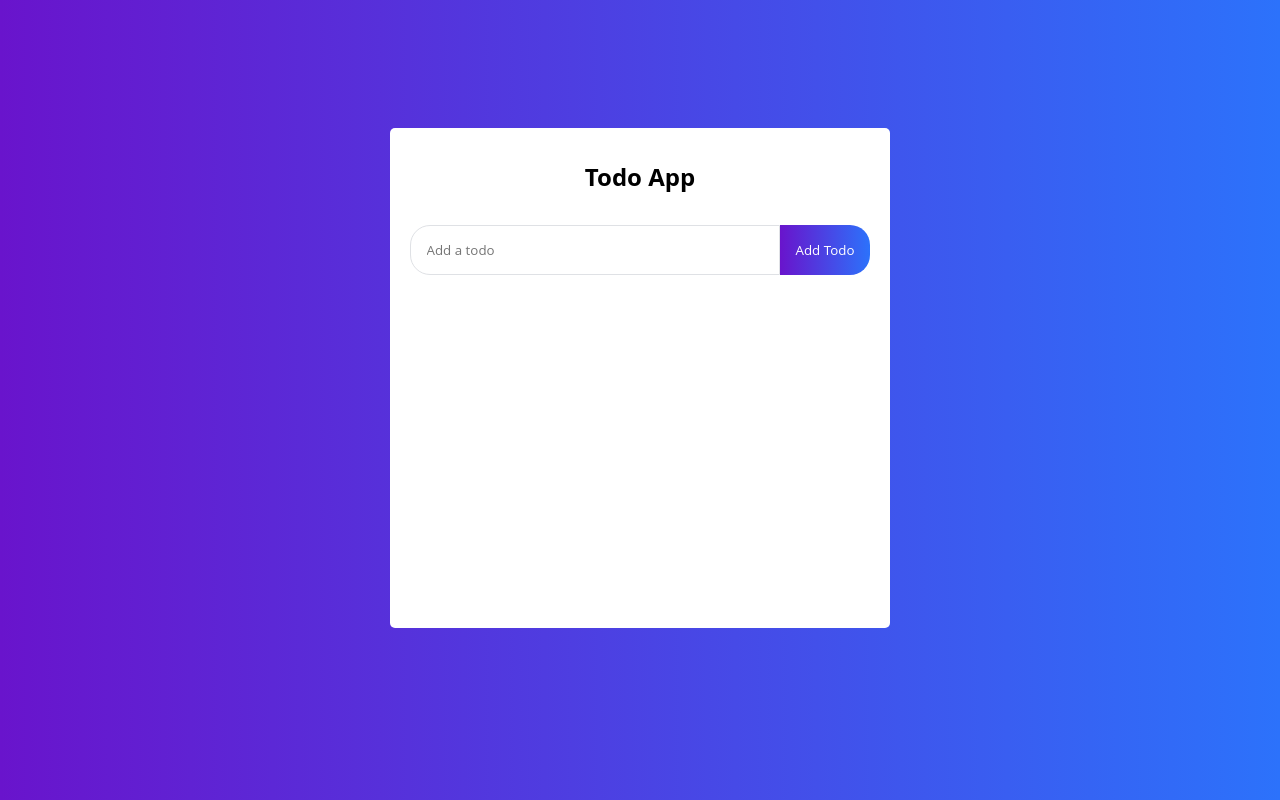
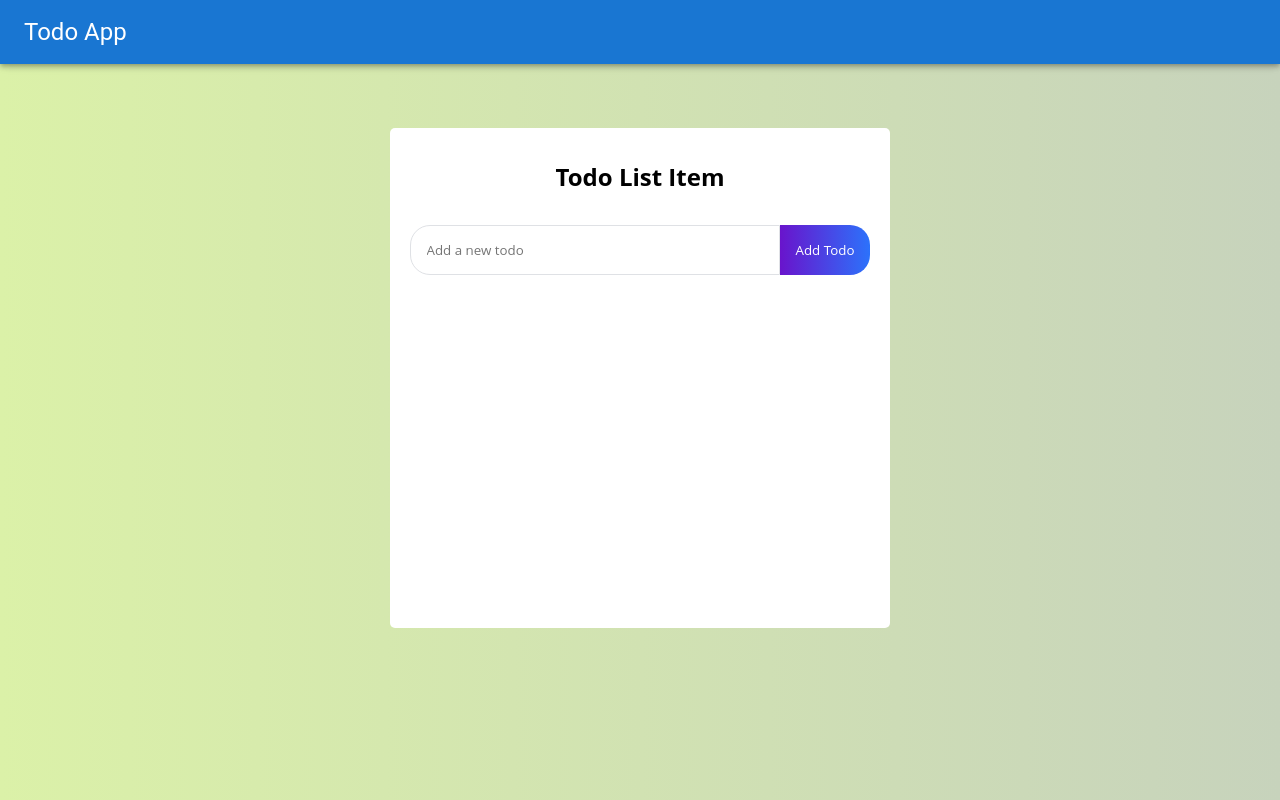
Before and after one commit to bappa-coco/todo-app, a React (Create React App) app: page / in a window 1280 px wide. Built offline with nearby package versions, Linux system fonts and the light colour scheme.

Commit message:
#1 :  create a basic todo app

```diff
--- a/src/App.css
+++ b/src/App.css
@@ -4,8 +4,8 @@
 body {
   background: linear-gradient(
     90deg,
-    rgba(105, 20, 204, 1) 0%,
-    rgba(44, 114, 251, 1) 100%
+    rgb(219, 241, 168) 0%,
+    rgb(199, 211, 188) 100%
   );
 }
 .todo-app {
--- a/src/App.tsx
+++ b/src/App.tsx
@@ -2,6 +2,7 @@ import React, { useState } from 'react';
 import './App.css';
 import { TodoForm } from './Components/Form';
 import { TodoList } from './Components/TodoList';
+import Header from './Components/Header';
 
 function App() {
   const [todos, setTodos] = useState<Array<Todo>>([]);
@@ -23,25 +24,28 @@ function App() {
   };
 
   const removeTodo: RemoveTodo = todoToRemove => {
-    let updatedTodos: Array<Todo> = todos.filter(todo => todo.text != todoToRemove.text);
+    let updatedTodos: Array<Todo> = todos.filter(todo => todo.text !== todoToRemove.text);
     setTodos(updatedTodos);
   }
 
   const editTodo: EditTodo = todoToEdit => {
-    let todoToUpdateIndex: number = todos.findIndex(todo => todo.text == todoToEdit.text);
+    let todoToUpdateIndex: number = todos.findIndex(todo => todo.text === todoToEdit.text);
     console.log(todoToUpdateIndex);
   }
 
   return (
+    <>
+      <Header />
       <div className="todo-app">
         <header>
           <h1>
-        Todo App
+            Todo List Item
           </h1>
         </header>
-      <TodoForm addTodo={addTodo}/>
-      <TodoList todos={todos} toggleComplete={toggleComplete} onRemoveTodo={removeTodo} editTodo={editTodo}/>
+        <TodoForm addTodo={addTodo} />
+        <TodoList todos={todos} toggleComplete={toggleComplete} onRemoveTodo={removeTodo} editTodo={editTodo} />
       </div>
+    </>
   );
 };
 
--- a/src/Components/Form.tsx
+++ b/src/Components/Form.tsx
@@ -19,7 +19,7 @@ export const TodoForm: React.FC<TodoFormProps> = ({ addTodo }) => {
 
     return (
         <form className="todo-form">
-      <input type="text" value={newTodo} className="todo-input" placeholder="Add a todo" onChange={handleChange} />
+            <input type="text" value={newTodo} className="todo-input" placeholder="Add a new todo" onChange={handleChange} />
             <button type="submit" className="todo-button" onClick={handleSubmit}>
                 Add Todo
             </button>
--- a/src/Components/TodoListItem.tsx
+++ b/src/Components/TodoListItem.tsx
@@ -17,7 +17,7 @@ export const TodoListItem: React.FC<TodoListItemProps> = ({ todo, toggleComplete
   }
 
   const onEdit = () => {
-    console.log('edit');
+    editTodo(todo);
   }
 
   const onTodoUpdate = (e: any) => {
```
Also changed, not shown: 1 other file (tests, documents, lock files or other folders). Lines whose indentation alone changed are shown as unchanged.
